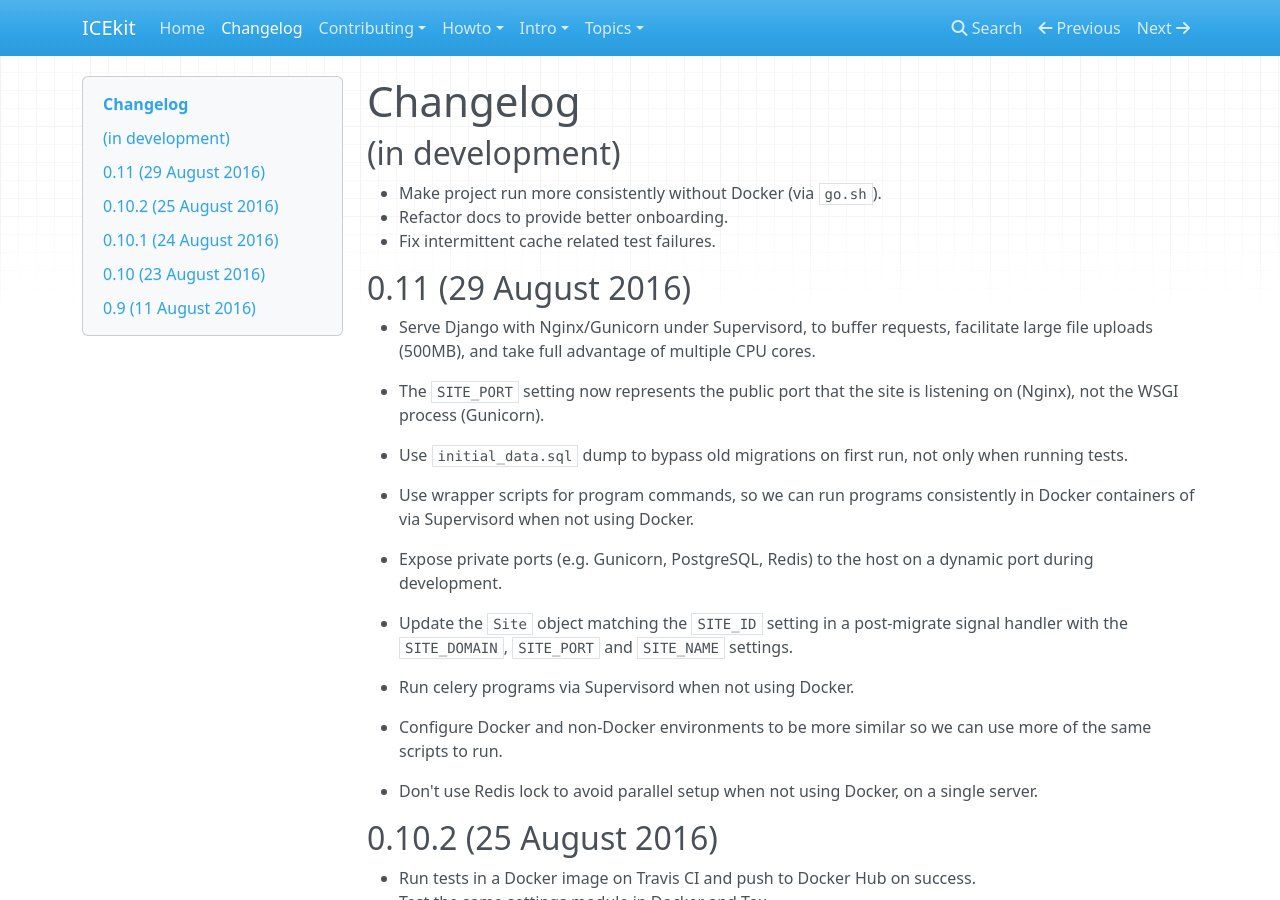
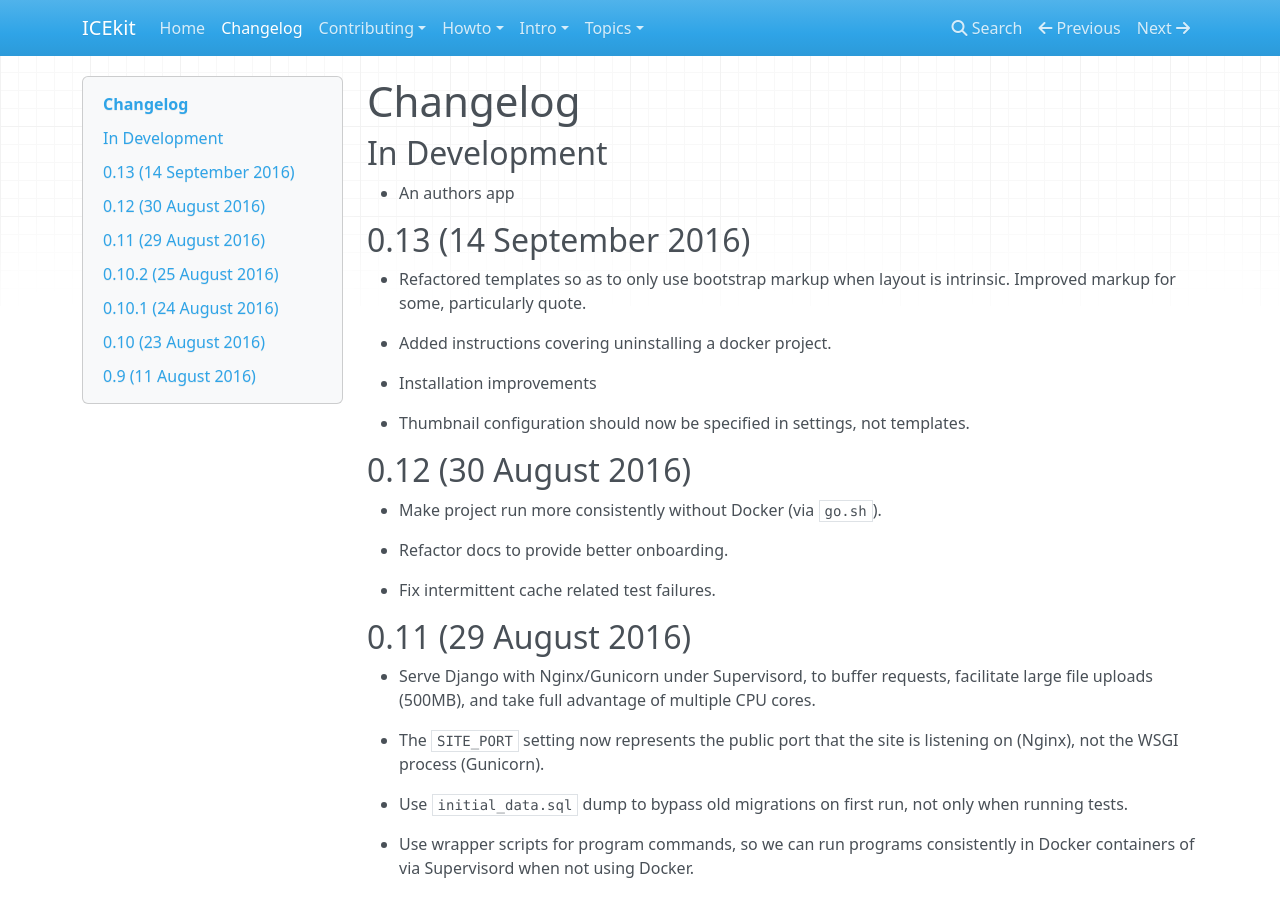
Before and after one commit to ic-labs/django-icekit, an MkDocs documentation site: the page built from docs/changelog.md, in a window 1280 px wide and 900 px high. Built offline with MkDocs 1.6.1, drawn with Linux system fonts in a browser that asks for light colours; nearby versions of some CDN libraries.

Commit message:
Belated release notes.

```diff
--- a/docs/changelog.md
+++ b/docs/changelog.md
@@ -1,9 +1,26 @@
 # Changelog
 
-## (in development)
+## In Development
+
+  * An authors app
+
+## 0.13 (14 September 2016)
+
+  * Refactored templates so as to only use bootstrap markup when layout is
+    intrinsic. Improved markup for some, particularly quote.
+
+  * Added instructions covering uninstalling a docker project.
+
+  * Installation improvements
+
+  * Thumbnail configuration should now be specified in settings, not templates.
+
+## 0.12 (30 August 2016)
 
   * Make project run more consistently without Docker (via `go.sh`).
+
   * Refactor docs to provide better onboarding.
+
   * Fix intermittent cache related test failures.
 
 ## 0.11 (29 August 2016)
```
